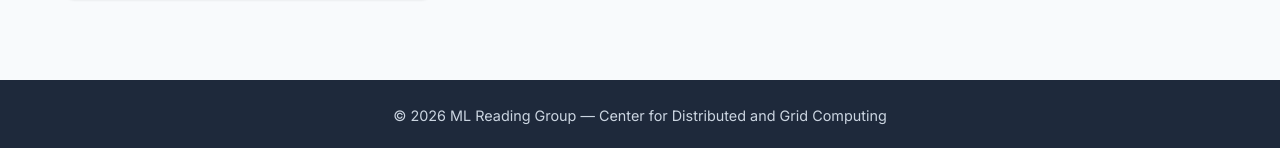
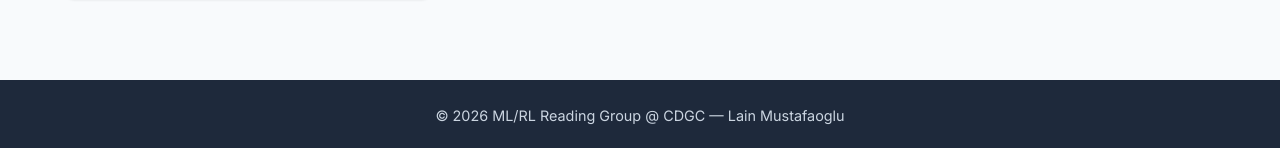
Before and after one commit to sumust/mlreadinggroup, a Jekyll site: the page built from index.md, in a window 1280 px wide and 1067 px high. Shown: the part 916-1064 px from the top of the window. Built offline with Jekyll 4.4.1, drawn with Linux system fonts in a browser that asks for light colours.

Commit message:
Update footer text for ML/RL Reading Group

```diff
--- a/_layouts/default.html
+++ b/_layouts/default.html
@@ -35,7 +35,7 @@
 
   <footer class="site-footer">
     <div class="footer-inner">
-      <p>&copy; {{ 'now' | date: "%Y" }} ML Reading Group — Center for Distributed and Grid Computing</p>
+      <p>&copy; {{ 'now' | date: "%Y" }} ML/RL Reading Group @ CDGC — Lain Mustafaoglu</p>
     </div>
   </footer>
 
```
